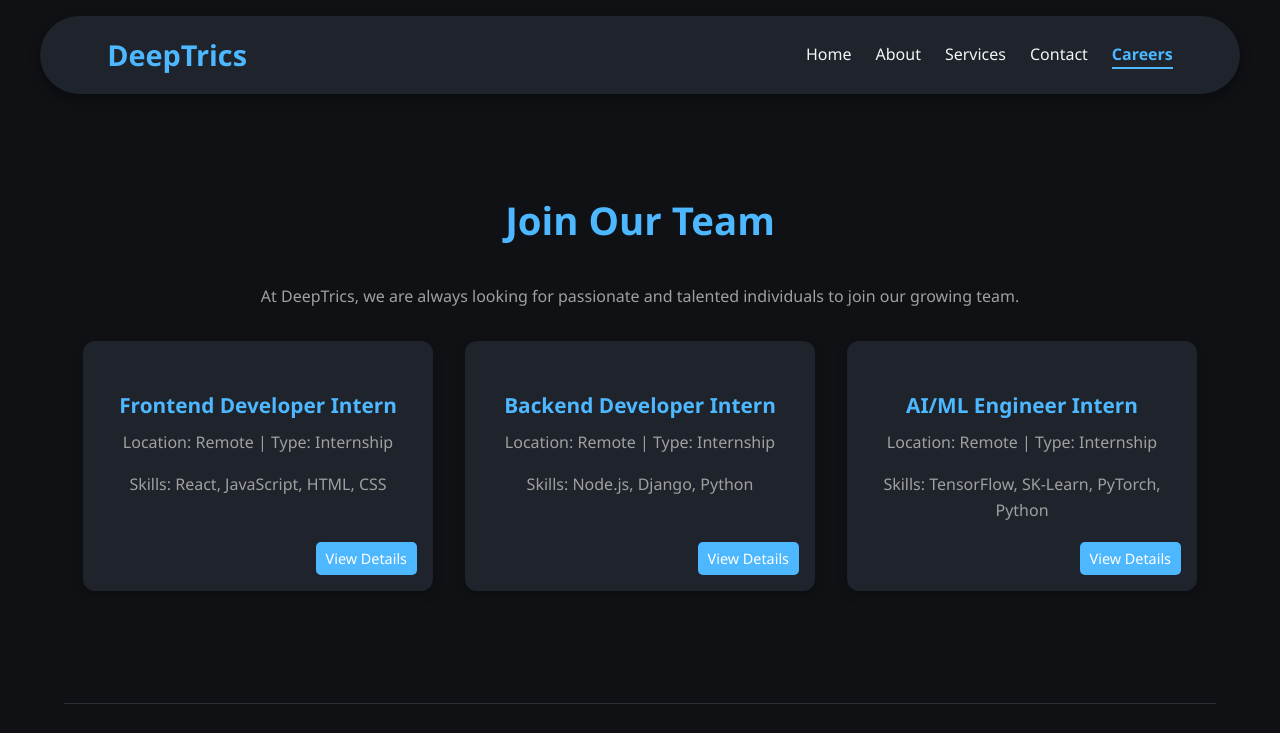
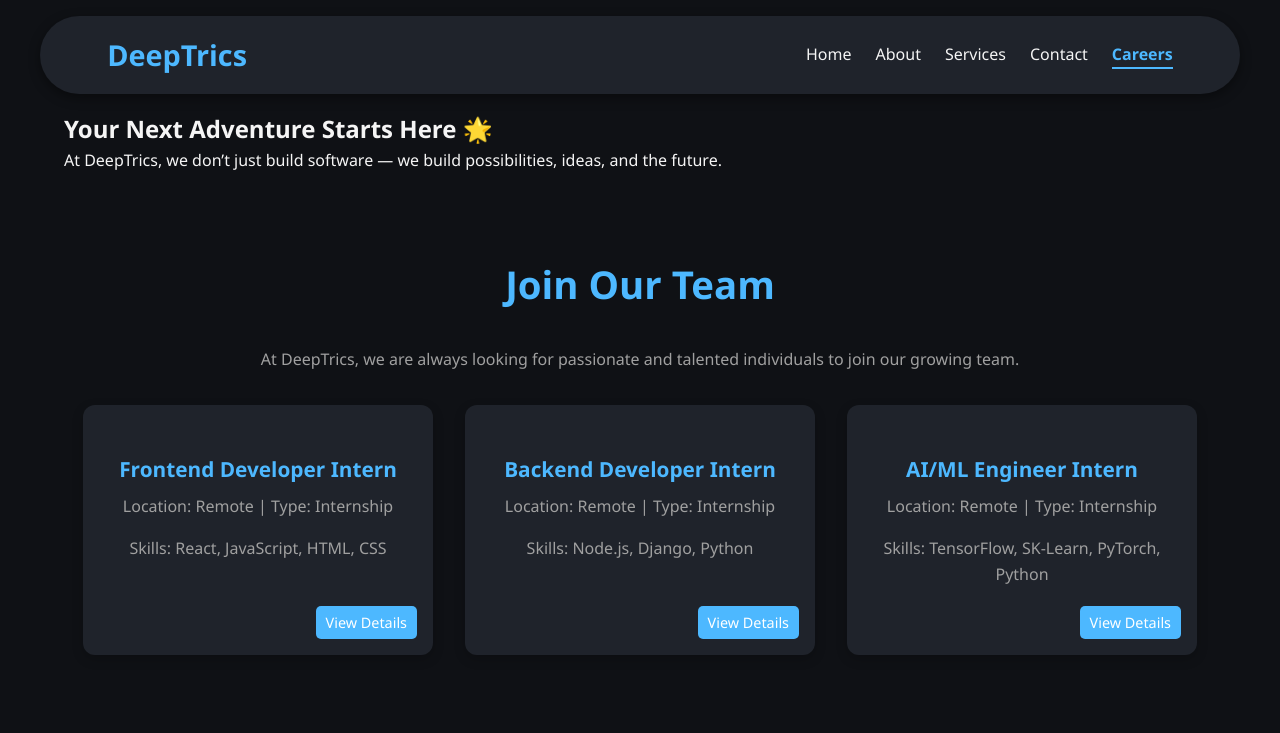
Before and after one commit to DeepTricsSoftwareSolutions/Deeptrics, a plain HTML site: page careers.html in a window 1280 px wide. Shown: the top 733 px of the page. Drawn offline with Linux system fonts and the light colour scheme.

Commit message:
Update careers.html

```diff
--- a/careers.html
+++ b/careers.html
@@ -23,6 +23,12 @@
             </nav>
         </div>
     </header>
+    <section class="career-hero">
+        <div class="container">
+          <h1>Your Next Adventure Starts Here 🌟</h1>
+          <p>At DeepTrics, we don’t just build software — we build possibilities, ideas, and the future.</p>
+        </div>
+      </section>
 
     <section id="careers" class="section visible">
         <div class="container">
```
